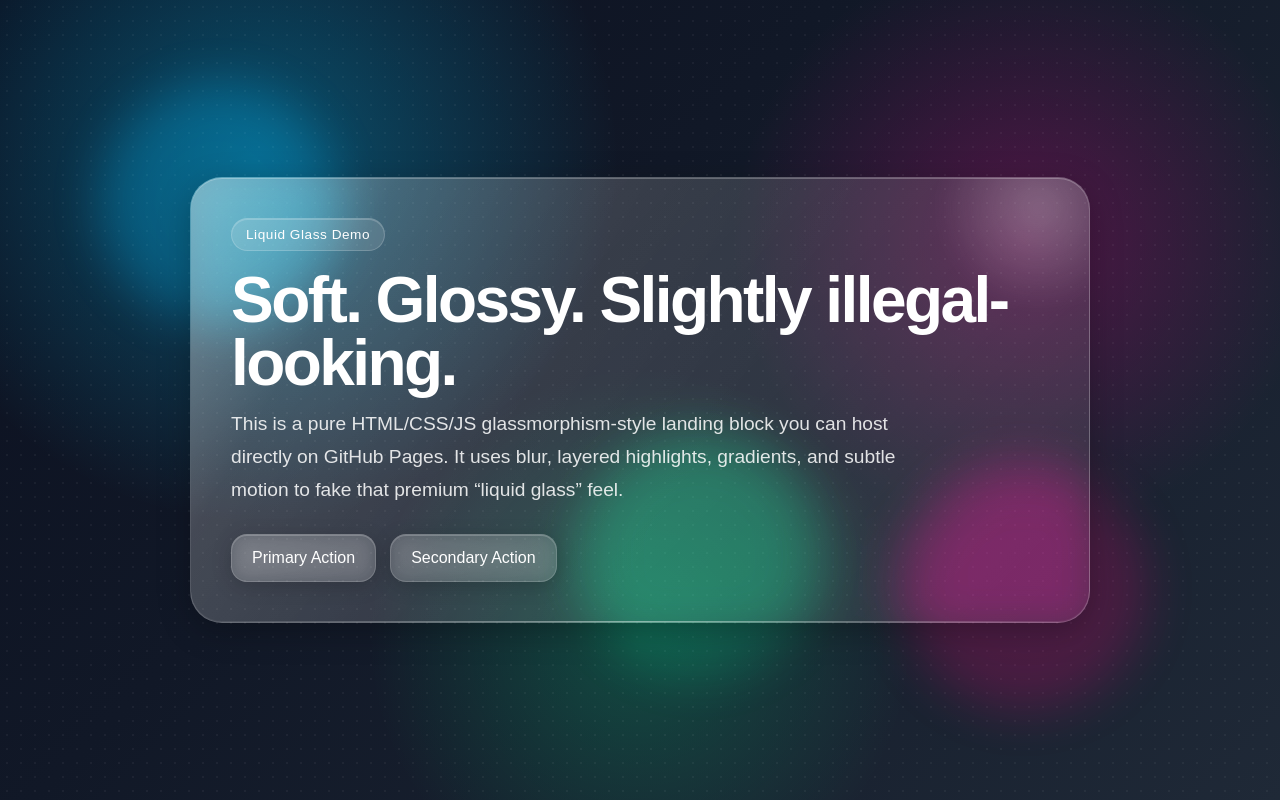
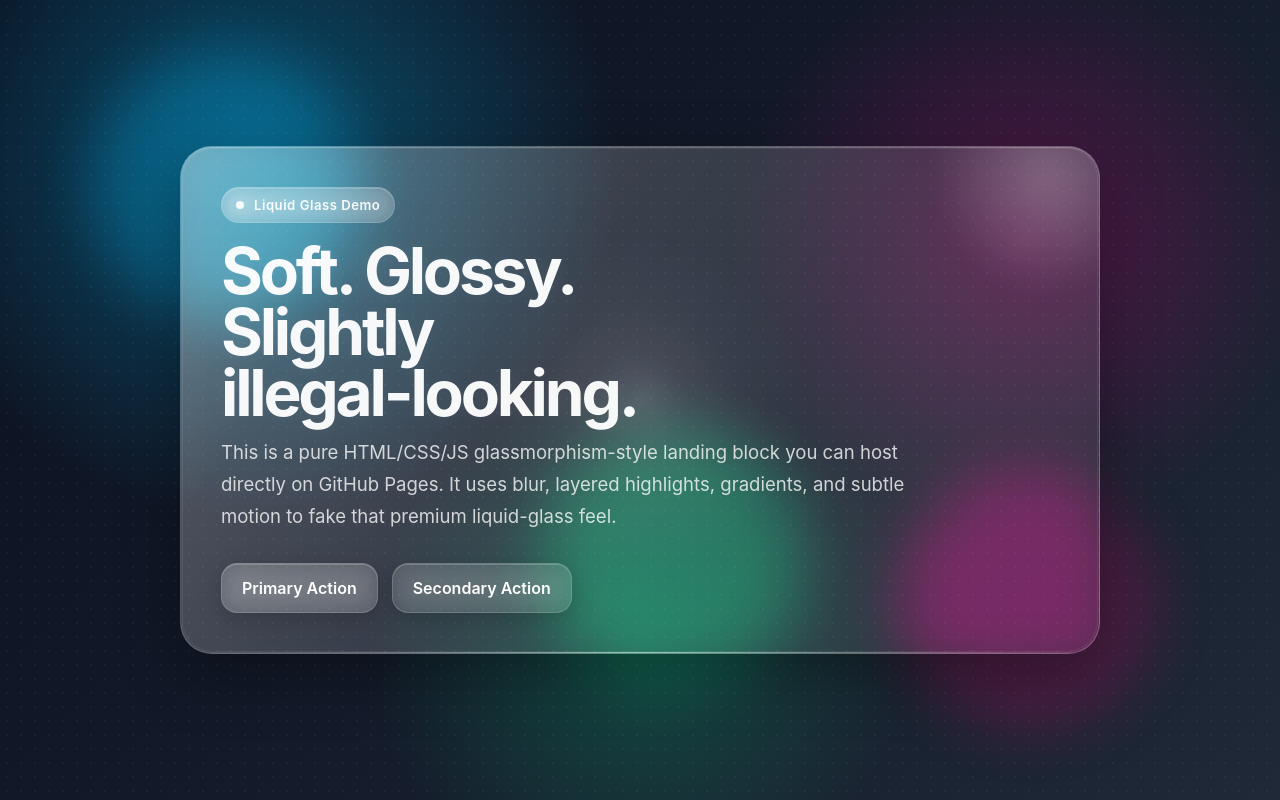
Before and after one commit to dkom-sys/Liquid-glass-demo-V1, a plain HTML site: page index.html in a window 1280 px wide. Drawn offline with Linux system fonts and the light colour scheme.

Commit message:
Refactor CSS styles for glass card and layout
Made it... SBICY!

```diff
--- a/index.html
+++ b/index.html
@@ -5,25 +5,40 @@
   <meta name="viewport" content="width=device-width, initial-scale=1.0" />
   <title>Liquid Glass Demo</title>
   <style>
+    :root {
+      --bg-1: #0b1020;
+      --bg-2: #111827;
+      --bg-3: #1f2937;
+      --glass-1: rgba(255, 255, 255, 0.18);
+      --glass-2: rgba(255, 255, 255, 0.08);
+      --border-1: rgba(255, 255, 255, 0.22);
+      --border-2: rgba(255, 255, 255, 0.10);
+      --text-main: rgba(255, 255, 255, 0.96);
+      --text-soft: rgba(255, 255, 255, 0.78);
+      --shadow: 0 20px 60px rgba(0, 0, 0, 0.35);
+      --radius: 32px;
+    }
+
     * {
       box-sizing: border-box;
     }
 
-    html, body {
+    html,
+    body {
       margin: 0;
       padding: 0;
       min-height: 100%;
-      font-family: Arial, sans-serif;
-      color: white;
-      overflow-x: hidden;
     }
 
     body {
+      font-family: Inter, ui-sans-serif, system-ui, -apple-system, BlinkMacSystemFont, "Segoe UI", Arial, sans-serif;
+      color: var(--text-main);
+      overflow-x: hidden;
       background:
         radial-gradient(circle at 20% 20%, rgba(0, 200, 255, 0.35), transparent 30%),
         radial-gradient(circle at 80% 30%, rgba(255, 0, 150, 0.25), transparent 25%),
-        radial-gradient(circle at 50% 80%, rgba(0, 255, 150, 0.2), transparent 30%),
-        linear-gradient(135deg, #0b1020, #111827 40%, #1f2937);
+        radial-gradient(circle at 50% 80%, rgba(0, 255, 150, 0.20), transparent 30%),
+        linear-gradient(135deg, var(--bg-1), var(--bg-2) 40%, var(--bg-3));
       background-attachment: fixed;
     }
 
@@ -31,11 +46,11 @@
       position: fixed;
       inset: 0;
       pointer-events: none;
-      opacity: 0.05;
-      background-image:
-        radial-gradient(circle, white 1px, transparent 1px);
+      opacity: 0.045;
+      background-image: radial-gradient(circle, white 1px, transparent 1px);
       background-size: 14px 14px;
       mix-blend-mode: soft-light;
+      z-index: 20;
     }
 
     .hero {
@@ -44,27 +59,38 @@
       place-items: center;
       padding: 24px;
       position: relative;
+      isolation: isolate;
     }
 
     .glass-card {
       position: relative;
-      width: min(92vw, 900px);
+      width: min(92vw, 920px);
       padding: 40px;
-      border-radius: 32px;
-      background: linear-gradient(
-        135deg,
-        rgba(255, 255, 255, 0.18),
-        rgba(255, 255, 255, 0.08)
-      );
-      border: 1px solid rgba(255, 255, 255, 0.22);
-      backdrop-filter: blur(18px) saturate(180%);
-      -webkit-backdrop-filter: blur(18px) saturate(180%);
+      border-radius: var(--radius);
+      background: linear-gradient(135deg, var(--glass-1), var(--glass-2));
+      border: 1px solid var(--border-1);
+      backdrop-filter: blur(20px) saturate(180%);
+      -webkit-backdrop-filter: blur(20px) saturate(180%);
       box-shadow:
-        0 8px 32px rgba(0, 0, 0, 0.25),
-        inset 0 1px 0 rgba(255, 255, 255, 0.25),
-        inset 0 -1px 0 rgba(255, 255, 255, 0.06);
+        var(--shadow),
+        inset 0 1px 0 rgba(255, 255, 255, 0.24),
+        inset 0 -1px 0 rgba(255, 255, 255, 0.05);
       overflow: hidden;
       isolation: isolate;
+      transform-style: preserve-3d;
+      transition:
+        transform 0.16s ease-out,
+        box-shadow 0.25s ease,
+        border-color 0.25s ease;
+      animation: cardIn 0.8s cubic-bezier(.2, .8, .2, 1);
+    }
+
+    .glass-card:hover {
+      border-color: rgba(255, 255, 255, 0.28);
+      box-shadow:
+        0 24px 70px rgba(0, 0, 0, 0.42),
+        inset 0 1px 0 rgba(255, 255, 255, 0.26),
+        inset 0 -1px 0 rgba(255, 255, 255, 0.06);
     }
 
     .glass-card::before {
@@ -74,10 +100,10 @@
       background:
         linear-gradient(
           120deg,
-          rgba(255,255,255,0.35) 0%,
-          rgba(255,255,255,0.08) 18%,
-          rgba(255,255,255,0.02) 40%,
-          transparent 60%
+          rgba(255, 255, 255, 0.30) 0%,
+          rgba(255, 255, 255, 0.10) 18%,
+          rgba(255, 255, 255, 0.03) 40%,
+          transparent 62%
         );
       pointer-events: none;
       z-index: 0;
@@ -86,127 +112,189 @@
     .glass-card::after {
       content: "";
       position: absolute;
-      width: 220px;
-      height: 220px;
+      inset: 1px;
+      border-radius: calc(var(--radius) - 1px);
+      border: 1px solid rgba(255, 255, 255, 0.07);
+      pointer-events: none;
+      z-index: 1;
+    }
+
+    .glass-specular {
+      position: absolute;
+      inset: 0;
+      pointer-events: none;
+      z-index: 0;
+      background:
+        radial-gradient(
+          240px 240px at var(--mx, 50%) var(--my, 50%),
+          rgba(255, 255, 255, 0.18),
+          rgba(255, 255, 255, 0.08) 20%,
+          rgba(255, 255, 255, 0.03) 40%,
+          transparent 70%
+        );
+      opacity: 0.9;
+      transition: opacity 0.2s ease;
+    }
+
+    .top-glow {
+      position: absolute;
+      top: -90px;
+      right: -70px;
+      width: 240px;
+      height: 240px;
       border-radius: 50%;
-      top: -80px;
-      right: -60px;
-      background: radial-gradient(circle, rgba(255,255,255,0.25), transparent 65%);
-      filter: blur(10px);
+      background: radial-gradient(circle, rgba(255, 255, 255, 0.25), transparent 68%);
+      filter: blur(12px);
       pointer-events: none;
       z-index: 0;
     }
 
     .content {
       position: relative;
-      z-index: 1;
+      z-index: 2;
     }
 
     .badge {
-      display: inline-block;
-      padding: 8px 14px;
+      display: inline-flex;
+      align-items: center;
+      gap: 10px;
+      padding: 9px 14px;
       border-radius: 999px;
-      font-size: 0.85rem;
+      font-size: 0.82rem;
+      font-weight: 600;
       letter-spacing: 0.04em;
-      background: rgba(255,255,255,0.12);
-      border: 1px solid rgba(255,255,255,0.18);
+      color: rgba(255, 255, 255, 0.95);
+      background: rgba(255, 255, 255, 0.12);
+      border: 1px solid rgba(255, 255, 255, 0.16);
       margin-bottom: 18px;
-      box-shadow: inset 0 1px 0 rgba(255,255,255,0.2);
+      box-shadow: inset 0 1px 0 rgba(255, 255, 255, 0.18);
+      backdrop-filter: blur(10px);
+      -webkit-backdrop-filter: blur(10px);
+    }
+
+    .badge::before {
+      content: "";
+      width: 8px;
+      height: 8px;
+      border-radius: 50%;
+      background: rgba(255, 255, 255, 0.9);
+      box-shadow: 0 0 16px rgba(255, 255, 255, 0.5);
+      flex: 0 0 auto;
     }
 
     h1 {
       margin: 0 0 14px;
-      font-size: clamp(2rem, 5vw, 4.5rem);
-      line-height: 0.98;
-      letter-spacing: -0.04em;
+      font-size: clamp(2.3rem, 5vw, 4.8rem);
+      line-height: 0.95;
+      letter-spacing: -0.05em;
+      max-width: 10ch;
+      text-wrap: balance;
+      text-shadow: 0 1px 18px rgba(255, 255, 255, 0.06);
     }
 
     p {
       margin: 0;
-      font-size: clamp(1rem, 2vw, 1.2rem);
-      line-height: 1.7;
-      color: rgba(255,255,255,0.86);
+      font-size: clamp(1rem, 2vw, 1.16rem);
+      line-height: 1.72;
+      color: var(--text-soft);
       max-width: 700px;
     }
 
     .actions {
-      margin-top: 28px;
+      margin-top: 30px;
       display: flex;
       flex-wrap: wrap;
       gap: 14px;
     }
 
     .btn {
-      text-decoration: none;
-      color: white;
+      position: relative;
+      display: inline-flex;
+      align-items: center;
+      justify-content: center;
+      min-height: 48px;
       padding: 14px 20px;
       border-radius: 16px;
-      border: 1px solid rgba(255,255,255,0.16);
-      background: rgba(255,255,255,0.12);
-      backdrop-filter: blur(10px);
-      -webkit-backdrop-filter: blur(10px);
-      transition: transform 0.2s ease, background 0.2s ease, border-color 0.2s ease;
+      text-decoration: none;
+      font-weight: 600;
+      color: white;
+      border: 1px solid rgba(255, 255, 255, 0.16);
+      background: rgba(255, 255, 255, 0.12);
+      backdrop-filter: blur(12px);
+      -webkit-backdrop-filter: blur(12px);
       box-shadow:
-        0 4px 20px rgba(0,0,0,0.18),
-        inset 0 1px 0 rgba(255,255,255,0.2);
+        0 6px 24px rgba(0, 0, 0, 0.18),
+        inset 0 1px 0 rgba(255, 255, 255, 0.2);
+      transition:
+        transform 0.2s ease,
+        background 0.2s ease,
+        border-color 0.2s ease,
+        box-shadow 0.2s ease;
+      overflow: hidden;
+    }
+
+    .btn::before {
+      content: "";
+      position: absolute;
+      inset: 0;
+      background: linear-gradient(
+        120deg,
+        transparent 0%,
+        rgba(255, 255, 255, 0.16) 35%,
+        transparent 70%
+      );
+      transform: translateX(-120%);
+      transition: transform 0.5s ease;
     }
 
     .btn:hover {
       transform: translateY(-2px);
-      background: rgba(255,255,255,0.18);
-      border-color: rgba(255,255,255,0.28);
+      background: rgba(255, 255, 255, 0.18);
+      border-color: rgba(255, 255, 255, 0.28);
+      box-shadow:
+        0 10px 30px rgba(0, 0, 0, 0.22),
+        inset 0 1px 0 rgba(255, 255, 255, 0.24);
+    }
+
+    .btn:hover::before {
+      transform: translateX(120%);
+    }
+
+    .btn.secondary {
+      background: rgba(255, 255, 255, 0.08);
     }
 
     .orb {
       position: fixed;
-      width: 240px;
-      height: 240px;
+      width: 260px;
+      height: 260px;
       border-radius: 50%;
-      filter: blur(24px);
-      opacity: 0.35;
+      filter: blur(28px);
+      opacity: 0.34;
       pointer-events: none;
       z-index: -1;
-      animation: float 12s ease-in-out infinite;
+      animation: float 14s ease-in-out infinite;
+      will-change: transform;
     }
 
     .orb.one {
-      top: 10%;
-      left: 8%;
+      top: 8%;
+      left: 7%;
       background: rgba(0, 191, 255, 0.7);
     }
 
     .orb.two {
-      bottom: 10%;
-      right: 12%;
-      background: rgba(255, 0, 128, 0.6);
+      bottom: 8%;
+      right: 10%;
+      background: rgba(255, 0, 128, 0.58);
       animation-delay: -4s;
     }
 
     .orb.three {
-      top: 55%;
-      left: 45%;
-      background: rgba(0, 255, 170, 0.45);
+      top: 54%;
+      left: 42%;
+      background: rgba(0, 255, 170, 0.42);
       animation-delay: -8s;
-    }
-
-    @keyframes float {
-      0%, 100% {
-        transform: translateY(0) translateX(0) scale(1);
-      }
-      25% {
-        transform: translateY(-20px) translateX(15px) scale(1.05);
-      }
-      50% {
-        transform: translateY(10px) translateX(-10px) scale(0.98);
-      }
-      75% {
-        transform: translateY(-12px) translateX(18px) scale(1.02);
-      }
-    }
-
-    .tilt {
-      transform-style: preserve-3d;
-      transition: transform 0.12s ease-out;
     }
 
     .glow-line {
@@ -216,16 +304,55 @@
       background: linear-gradient(
         90deg,
         transparent,
-        rgba(255,255,255,0.6),
+        rgba(255, 255, 255, 0.62),
         transparent
       );
-      opacity: 0.7;
+      opacity: 0.8;
+      z-index: 2;
+    }
+
+    @keyframes float {
+      0%, 100% {
+        transform: translateY(0) translateX(0) scale(1);
+      }
+      25% {
+        transform: translateY(-24px) translateX(14px) scale(1.05);
+      }
+      50% {
+        transform: translateY(12px) translateX(-12px) scale(0.98);
+      }
+      75% {
+        transform: translateY(-14px) translateX(18px) scale(1.02);
+      }
+    }
+
+    @keyframes cardIn {
+      from {
+        opacity: 0;
+        transform: perspective(1200px) translateY(24px) scale(0.98);
+      }
+      to {
+        opacity: 1;
+        transform: perspective(1200px) translateY(0) scale(1);
+      }
     }
 
     @media (max-width: 640px) {
+      :root {
+        --radius: 24px;
+      }
+
       .glass-card {
         padding: 24px;
-        border-radius: 24px;
+      }
+
+      h1 {
+        font-size: clamp(2rem, 9vw, 2.9rem);
+        max-width: 12ch;
+      }
+
+      p {
+        font-size: 1rem;
       }
 
       .actions {
@@ -233,7 +360,24 @@
       }
 
       .btn {
+        width: 100%;
         text-align: center;
+      }
+
+      .orb {
+        width: 180px;
+        height: 180px;
+        filter: blur(24px);
+      }
+    }
+
+    @media (prefers-reduced-motion: reduce) {
+      .glass-card,
+      .orb,
+      .btn,
+      .glass-specular {
+        animation: none !important;
+        transition: none !important;
       }
     }
   </style>
@@ -245,45 +389,67 @@
   <div class="noise"></div>
 
   <section class="hero">
-    <div class="glass-card tilt" id="glassCard">
+    <div class="glass-card" id="glassCard">
+      <div class="glass-specular" id="specular"></div>
+      <div class="top-glow"></div>
+
       <div class="content">
         <div class="badge">Liquid Glass Demo</div>
+
         <h1>Soft. Glossy. Slightly illegal-looking.</h1>
+
         <p>
           This is a pure HTML/CSS/JS glassmorphism-style landing block you can host
           directly on GitHub Pages. It uses blur, layered highlights, gradients,
-          and subtle motion to fake that premium “liquid glass” feel.
+          and subtle motion to fake that premium liquid-glass feel.
         </p>
 
         <div class="actions">
           <a href="#" class="btn">Primary Action</a>
-          <a href="#" class="btn">Secondary Action</a>
+          <a href="#" class="btn secondary">Secondary Action</a>
         </div>
       </div>
+
       <div class="glow-line"></div>
     </div>
   </section>
 
   <script>
     const card = document.getElementById("glassCard");
+    const specular = document.getElementById("specular");
+    const prefersReducedMotion = window.matchMedia("(prefers-reduced-motion: reduce)").matches;
+    const canHover = window.matchMedia("(hover: hover) and (pointer: fine)").matches;
 
-    document.addEventListener("mousemove", (e) => {
-      const rect = card.getBoundingClientRect();
-      const cardX = rect.left + rect.width / 2;
-      const cardY = rect.top + rect.height / 2;
+    if (!prefersReducedMotion && canHover) {
+      const resetCard = () => {
+        card.style.transform = "perspective(1200px) rotateX(0deg) rotateY(0deg)";
+        card.style.setProperty("--mx", "50%");
+        card.style.setProperty("--my", "50%");
+      };
 
-      const offsetX = (e.clientX - cardX) / rect.width;
-      const offsetY = (e.clientY - cardY) / rect.height;
+      card.addEventListener("mousemove", (e) => {
+        const rect = card.getBoundingClientRect();
+        const x = e.clientX - rect.left;
+        const y = e.clientY - rect.top;
 
-      const rotateY = offsetX * 10;
-      const rotateX = -offsetY * 10;
+        const px = x / rect.width;
+        const py = y / rect.height;
 
-      card.style.transform = `perspective(1200px) rotateX(${rotateX}deg) rotateY(${rotateY}deg)`;
-    });
+        const rotateY = (px - 0.5) * 12;
+        const rotateX = (0.5 - py) * 12;
 
-    document.addEventListener("mouseleave", () => {
-      card.style.transform = `perspective(1200px) rotateX(0deg) rotateY(0deg)`;
-    });
+        card.style.transform = `perspective(1200px) rotateX(${rotateX}deg) rotateY(${rotateY}deg)`;
+        card.style.setProperty("--mx", `${px * 100}%`);
+        card.style.setProperty("--my", `${py * 100}%`);
+      });
+
+      card.addEventListener("mouseleave", resetCard);
+      resetCard();
+    } else {
+      card.style.transform = "none";
+      card.style.setProperty("--mx", "50%");
+      card.style.setProperty("--my", "50%");
+    }
   </script>
 </body>
 </html>
```
